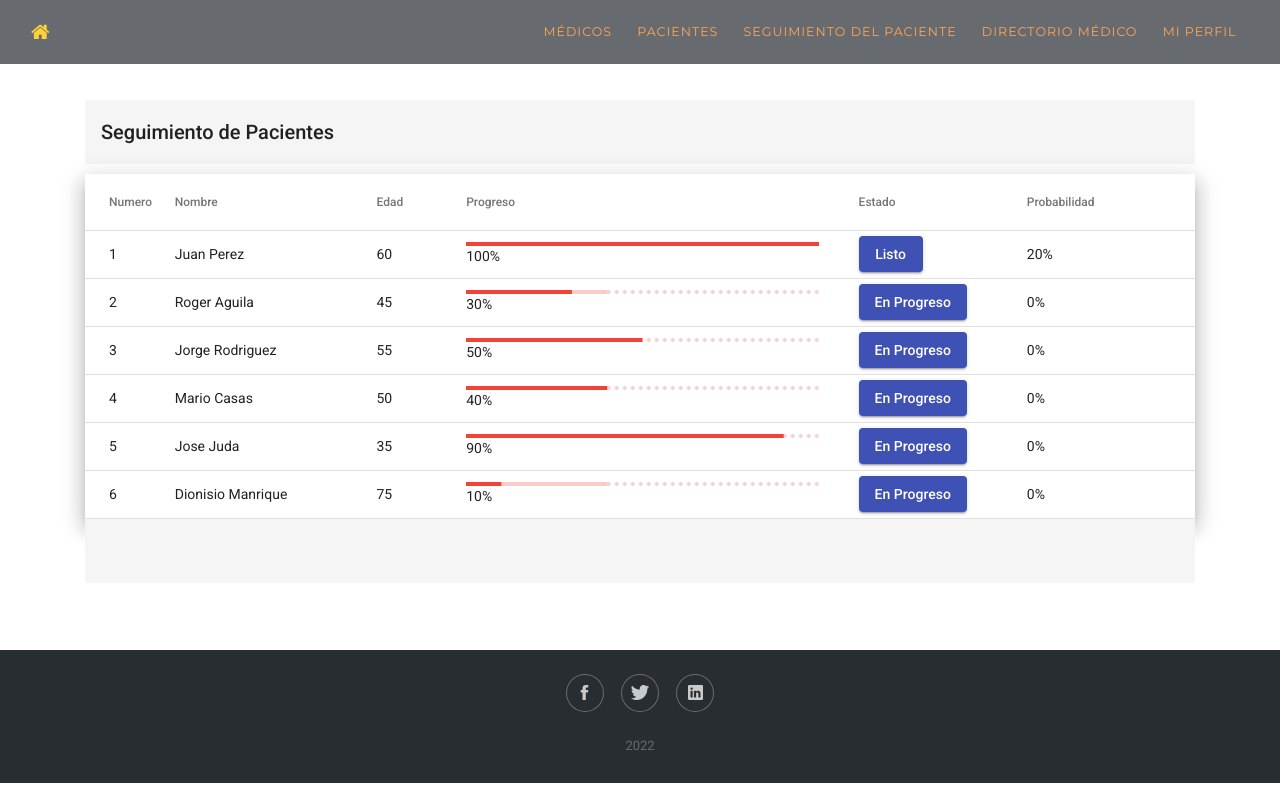
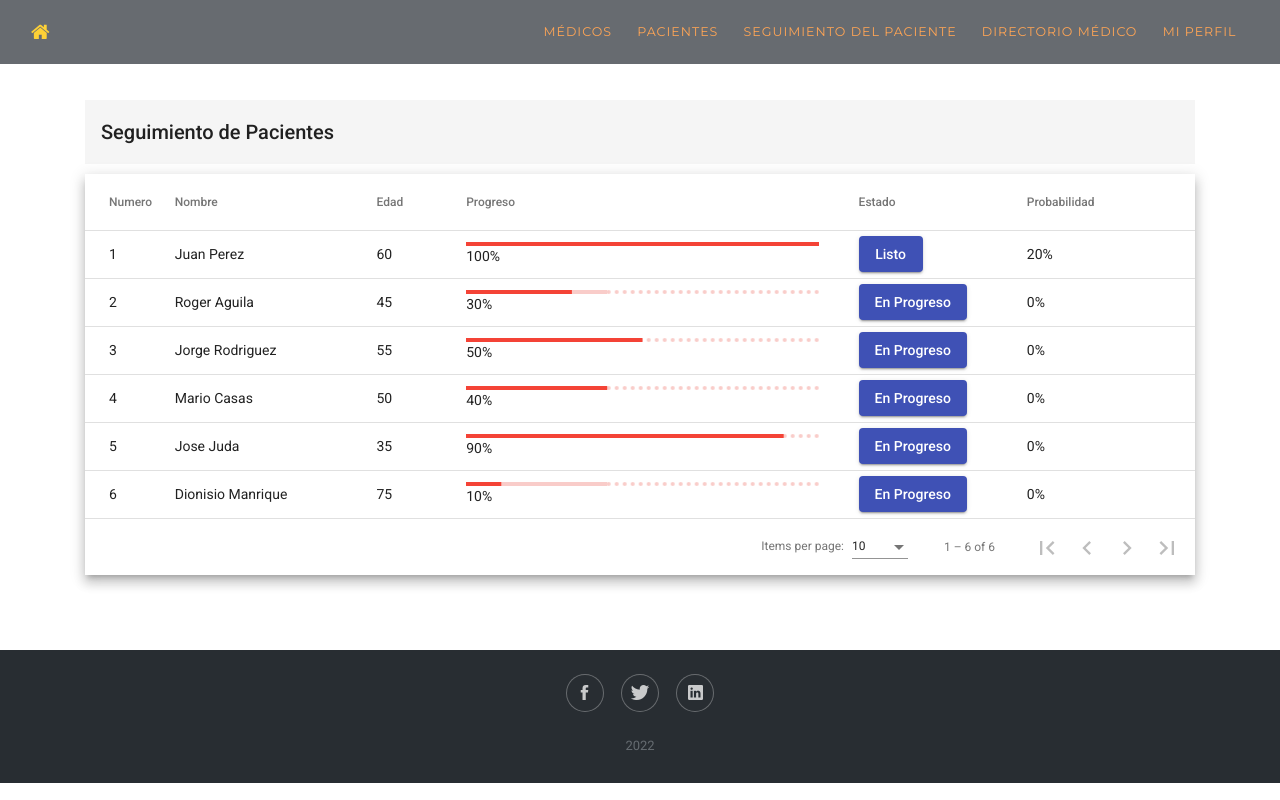
Before and after one commit to Bryant-Tello/Web, an Angular app in the folder inen-app/: page /seguimiento-paciente in a window 1280 px wide. Built offline with nearby package versions, Linux system fonts and the light colour scheme; a web font is replaced by a local one.

Commit message:
Paginación a Seguimiento de Pacientes

```diff
--- a/inen-app/src/app/app.module.ts
+++ b/inen-app/src/app/app.module.ts
@@ -16,6 +16,8 @@ import {MatTableModule} from '@angular/material/table';
 import {MatIconModule} from '@angular/material/icon';
 import {MatProgressBarModule} from '@angular/material/progress-bar';
 import {MatButtonModule} from '@angular/material/button';
+import {MatFormFieldModule} from '@angular/material/form-field';
+import {MatPaginatorModule} from '@angular/material/paginator';
 
 @NgModule({
   declarations: [
@@ -37,7 +39,9 @@ import {MatButtonModule} from '@angular/material/button';
     MatTableModule,
     MatIconModule,
     MatProgressBarModule,
-    MatButtonModule
+    MatButtonModule,
+    MatFormFieldModule,
+    MatPaginatorModule
   ],
   providers: [],
   bootstrap: [AppComponent]
--- a/inen-app/src/app/pages/seguimiento-paciente/seguimiento-paciente.component.html
+++ b/inen-app/src/app/pages/seguimiento-paciente/seguimiento-paciente.component.html
@@ -4,7 +4,18 @@
     <p></p>
   </mat-toolbar>
 
-  <table mat-table [dataSource]="dataSource" class="mat-elevation-z12">
+  <!-- <mat-form-field>
+    <mat-label>
+      Filtro
+    </mat-label>
+    <input matInput (keyup)="applyFilter($event)" placeholder="Filtrar elementos" #input>
+
+
+  </mat-form-field> -->
+
+
+  <div class="mat-elevation-z8">
+    <table mat-table [dataSource]="dataSource" >
 
       <!--- Note that these columns can be defined in any order.
             The actual rendered columns are set as a property on the row definition" -->
@@ -68,14 +79,14 @@
       <tr mat-header-row *matHeaderRowDef="displayedColumns"></tr>
       <tr mat-row *matRowDef="let row; columns: displayedColumns;"></tr>
     </table>
+    <mat-paginator [pageSizeOptions]="[10, 50, 100]"
+                   showFirstLastButtons
+                   >
+
+    </mat-paginator>
+
+  </div>
 
 
-  <div>
-    <b>
-      <span></span>
-    </b>
+
 </div>
-  <mat-toolbar>
-
-  </mat-toolbar>
-</div>
--- a/inen-app/src/app/pages/seguimiento-paciente/seguimiento-paciente.component.ts
+++ b/inen-app/src/app/pages/seguimiento-paciente/seguimiento-paciente.component.ts
@@ -1,4 +1,6 @@
-import { Component, OnInit } from '@angular/core';
+import { Component, OnInit, ViewChild } from '@angular/core';
+import { MatPaginator } from '@angular/material/paginator';
+import { MatTableDataSource } from '@angular/material/table';
 import { Seguimiento } from 'src/app/interfaces/seguimiento';
 
 
@@ -14,7 +16,11 @@ var listSeguimiento: Seguimiento[] = [
 ];
 
 
-listSeguimiento.forEach(i => (i.Progreso==100)?i.Estado="Listo":i.Estado="En Progreso")
+listSeguimiento.forEach(i => (i.Progreso==100)?i.Estado="Listo":i.Estado="En Progreso");
+
+
+
+
 
 
 @Component({
@@ -23,11 +29,23 @@ listSeguimiento.forEach(i => (i.Progreso==100)?i.Estado="Listo":i.Estado="En Pro
   styleUrls: ['./seguimiento-paciente.component.css']
 })
 export class SeguimientoPacienteComponent implements OnInit {
+
   displayedColumns: string[] = ['Numero','Nombre', 'Edad', 'Progreso', 'Estado', 'Probabilidad'];
-  dataSource = listSeguimiento;
+
+  dataSource = new MatTableDataSource(listSeguimiento);
+
+
+  @ViewChild(MatPaginator) paginator!: MatPaginator;
+
   constructor() { }
 
   ngOnInit(): void {
   }
-
+  ngAfterViewInit() {
+    this.dataSource.paginator = this.paginator;
+  }
+  // applyFilter(event:Event){
+  //   const filterValue = (event.target as HTMLInputElement).value;
+  //   this.dataSource.filter = filterValue.trim().toLowerCase();
+  // }
 }
```
Lines whose indentation alone changed are shown as unchanged.
